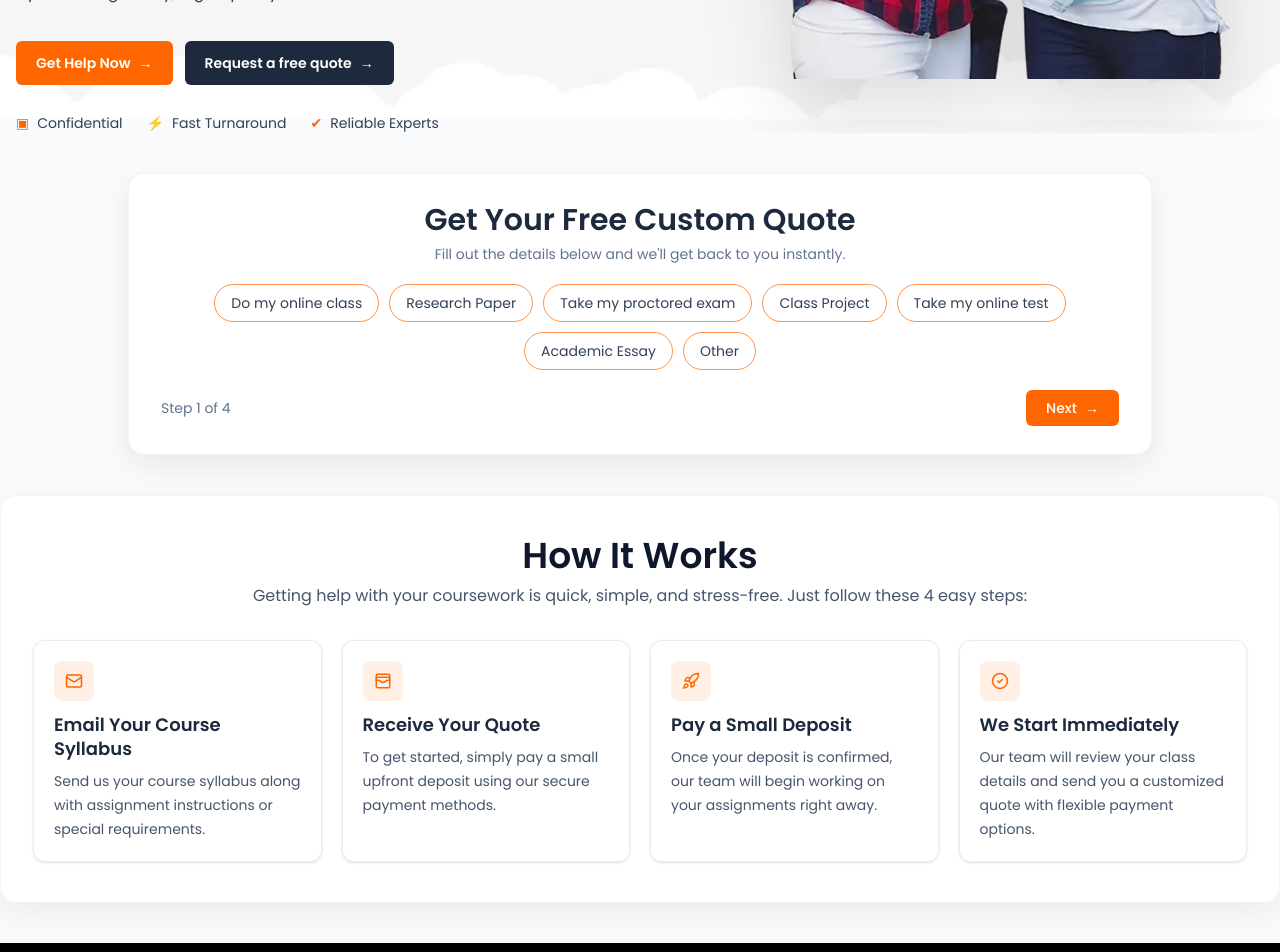
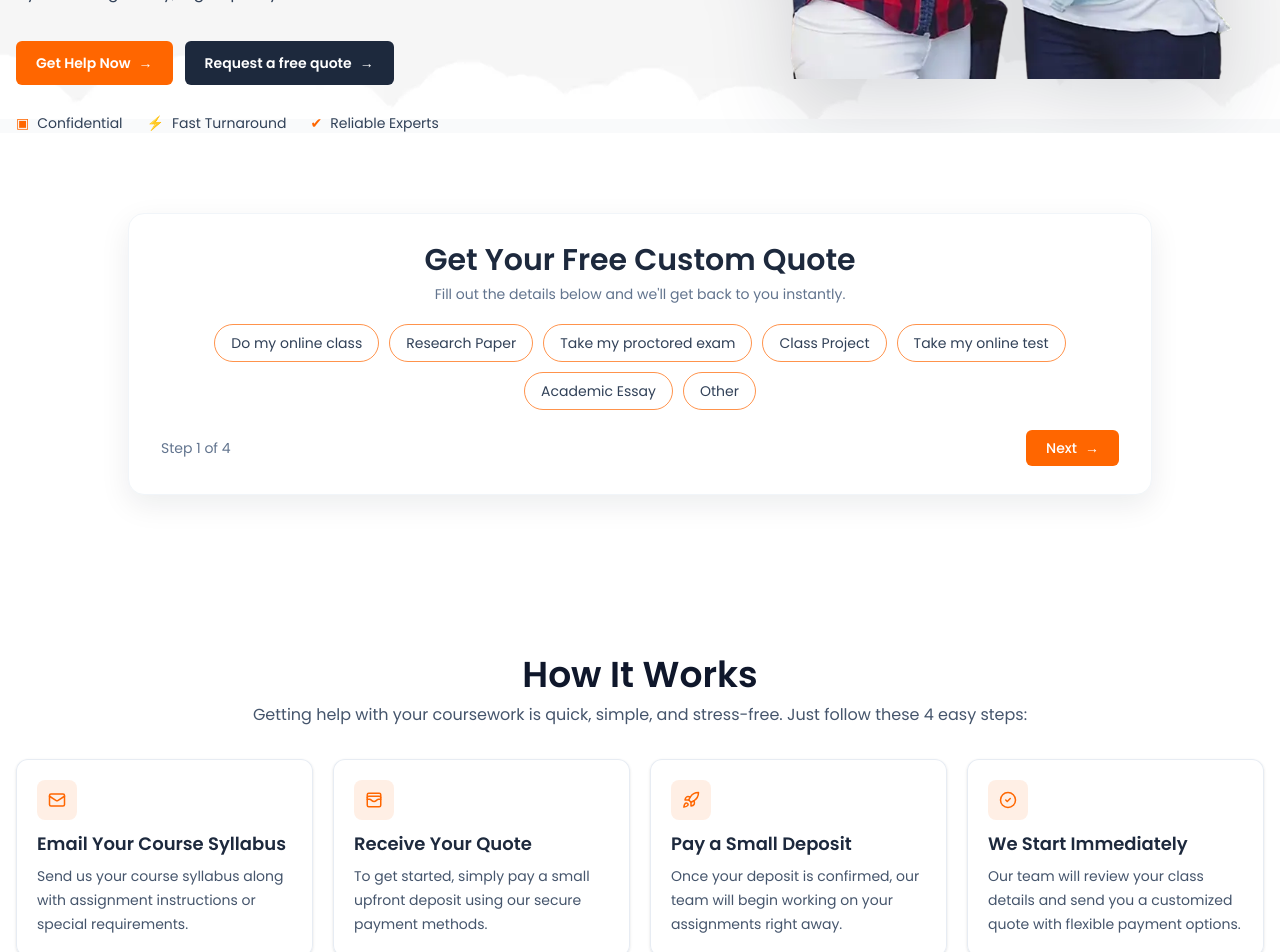
Before and after one commit to Mern-Unbeatable/alainmwadzua, a React app: page / in a window 1280 px wide. Shown: the part 720-1672 px from the top of the page. Built offline with nearby package versions, Linux system fonts and the light colour scheme.

Commit message:
feat: update section styling for CustomQuoteSection and HowItWorksSection for improved layout and consistency

```diff
--- a/src/components/home/CustomQuoteSection.jsx
+++ b/src/components/home/CustomQuoteSection.jsx
@@ -12,7 +12,7 @@
 
 const CustomQuoteSection = memo(() => {
   return (
-    <section className="mt-8 sm:mt-10">
+    <section className="py-14 sm:py-16 lg:py-20 bg-white">
       <div className="mx-auto max-w-5xl rounded-2xl bg-white shadow-[0_10px_30px_rgba(15,23,42,0.08)] border border-slate-100 px-5 py-6 sm:px-8 sm:py-7">
         <div className="text-center">
           <h2 className="text-2xl sm:text-3xl font-semibold text-slate-800">
--- a/src/components/home/HowItWorksSection.jsx
+++ b/src/components/home/HowItWorksSection.jsx
@@ -30,8 +30,8 @@
 
 const HowItWorksSection = memo(() => {
   return (
-    <section className="mt-8 sm:mt-10 ">
-      <div className="relative overflow-hidden rounded-2xl border border-slate-100 bg-white px-5 py-7 shadow-[0_10px_30px_rgba(15,23,42,0.06)] sm:px-8 sm:py-10">
+    <section className="py-14 sm:py-16 lg:py-20 bg-white">
+      <div className="container mx-auto px-4">
         <div className="pointer-events-none absolute inset-0 " />
 
         <div className="relative z-10 text-center">
```
